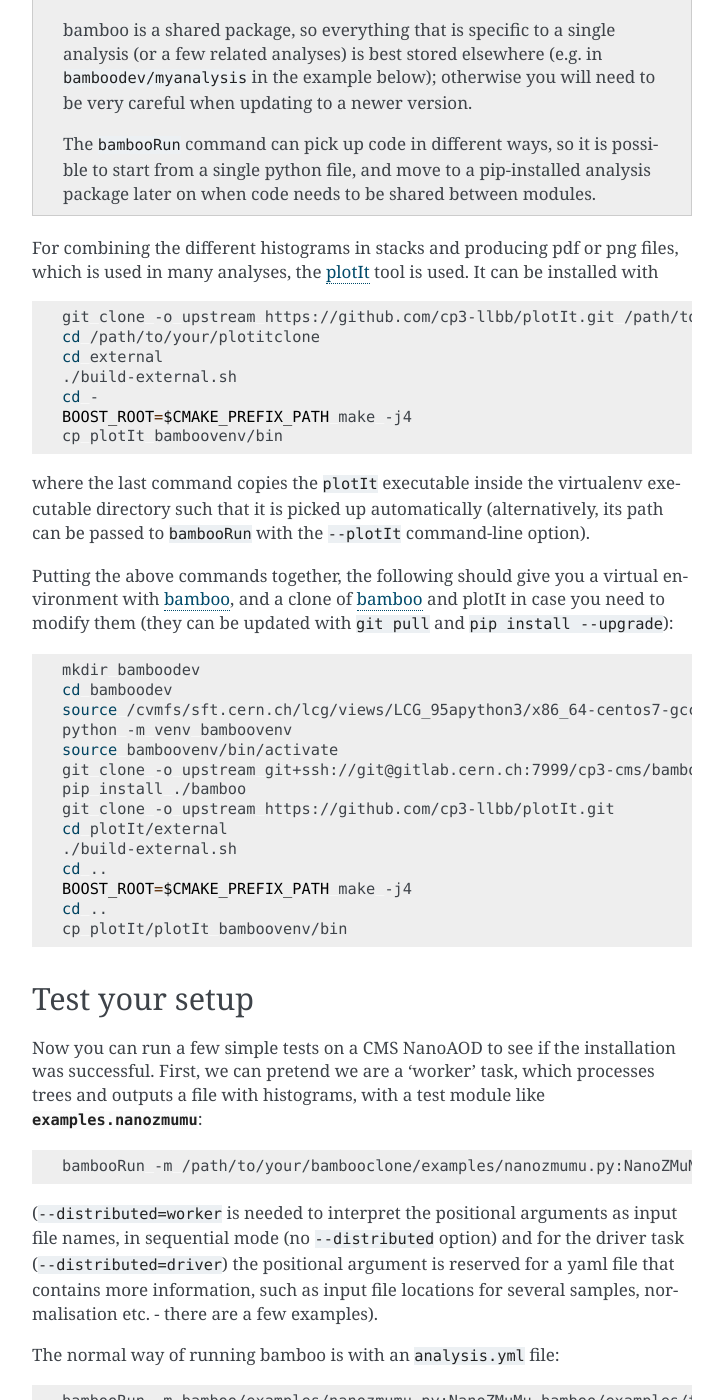
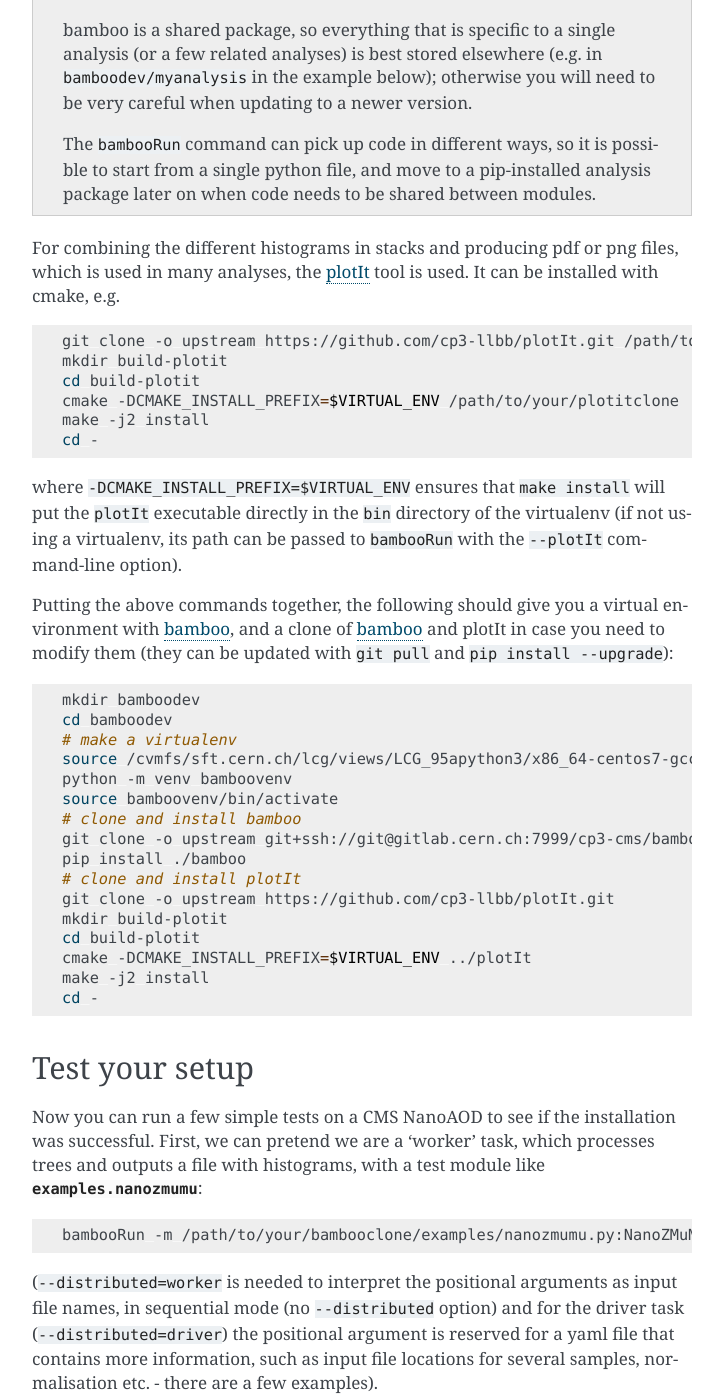
Before and after one commit to recotoolsbenchmarks/BambooAnalysis, a Sphinx documentation site: the page built from doc/install.rst, in a window 1280 px wide and 1400 px high, scrolled down 1654 px. Shown: the whole window, without its empty margins (388-1111 px from the left). Built offline with Sphinx 7.4.7, drawn with Linux system fonts in a browser that asks for light colours.

Commit message:
Update installation instructions for plotIt

```diff
--- a/doc/install.rst
+++ b/doc/install.rst
@@ -92,21 +92,21 @@
 
 For combining the different histograms in stacks and producing pdf or png files,
 which is used in many analyses, the plotIt_ tool is used.
-It can be installed with
+It can be installed with cmake, e.g.
 
 .. code-block:: sh
 
    git clone -o upstream https://github.com/cp3-llbb/plotIt.git /path/to/your/plotitclone
-   cd /path/to/your/plotitclone
-   cd external
-   ./build-external.sh
+   mkdir build-plotit
+   cd build-plotit
+   cmake -DCMAKE_INSTALL_PREFIX=$VIRTUAL_ENV /path/to/your/plotitclone
+   make -j2 install
    cd -
-   BOOST_ROOT=$CMAKE_PREFIX_PATH make -j4
-   cp plotIt bamboovenv/bin
 
-where the last command copies the ``plotIt`` executable inside the virtualenv
-executable directory such that it is picked up automatically (alternatively, its
-path can be passed to ``bambooRun`` with the ``--plotIt`` command-line option).
+where ``-DCMAKE_INSTALL_PREFIX=$VIRTUAL_ENV`` ensures that ``make install``
+will put the ``plotIt`` executable directly in the ``bin`` directory of the
+virtualenv (if not using a virtualenv, its path can be passed to ``bambooRun``
+with the ``--plotIt`` command-line option).
 
 Putting the above commands together, the following should give you a virtual
 environment with bamboo_, and a clone of bamboo_ and plotIt in case you need to
@@ -116,18 +116,20 @@
 
    mkdir bamboodev
    cd bamboodev
+   # make a virtualenv
    source /cvmfs/sft.cern.ch/lcg/views/LCG_95apython3/x86_64-centos7-gcc8-opt/setup.sh
    python -m venv bamboovenv
    source bamboovenv/bin/activate
+   # clone and install bamboo
    git clone -o upstream git+ssh://git@gitlab.cern.ch:7999/cp3-cms/bamboo.git
    pip install ./bamboo
+   # clone and install plotIt
    git clone -o upstream https://github.com/cp3-llbb/plotIt.git
-   cd plotIt/external
-   ./build-external.sh
-   cd ..
-   BOOST_ROOT=$CMAKE_PREFIX_PATH make -j4
-   cd ..
-   cp plotIt/plotIt bamboovenv/bin
+   mkdir build-plotit
+   cd build-plotit
+   cmake -DCMAKE_INSTALL_PREFIX=$VIRTUAL_ENV ../plotIt
+   make -j2 install
+   cd -
 
 Test your setup
 ---------------
```
